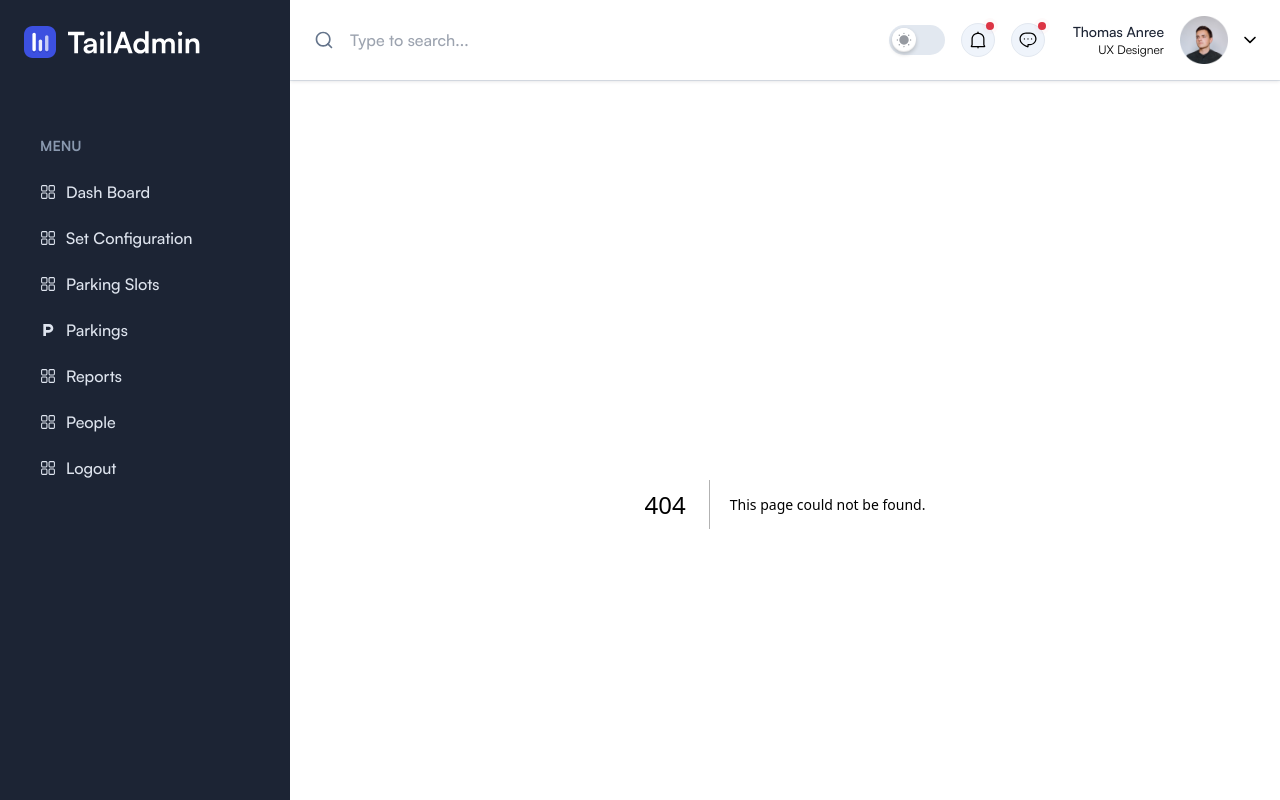
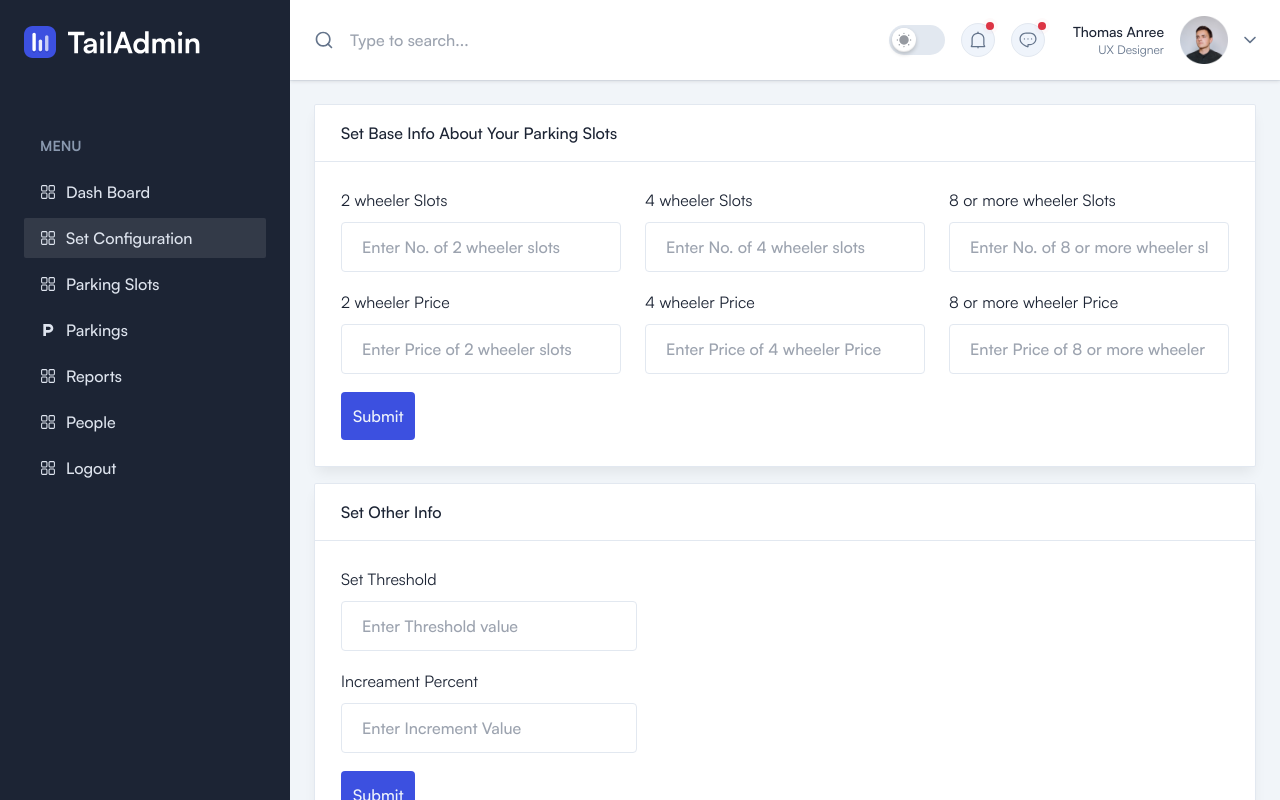
Before and after one commit to ZeroDevInc/sih_dashboard, a Next.js app: page /set_configurations in a window 1280 px wide. Before the commit this address had no page. Built offline with nearby package versions, Linux system fonts and the light colour scheme; a web font is replaced by a local one.

Commit message:
set configurations

```diff
--- /dev/null
+++ b/app/set_configurations/page.tsx
@@ -0,0 +1,140 @@
+import TableTwo from "@/components/Tables/TableTwo";
+
+const page = () => {
+  return (
+    <>
+      <div className="rounded-sm border border-stroke bg-white shadow-default dark:border-strokedark dark:bg-boxdark">
+        <div className="border-b border-stroke py-4 px-6.5 dark:border-strokedark">
+          <h3 className="font-medium text-black dark:text-white">
+            Set Base Info About Your Parking Slots
+          </h3>
+        </div>
+        <form action="#">
+          <div className="p-6.5">
+            <div className="mb-4.5 flex flex-col gap-6 xl:flex-row">
+              <div className="w-full xl:w-1/3">
+                <label className="mb-2.5 block text-black dark:text-white">
+                  2 wheeler Slots
+                </label>
+                <input
+                  type="text"
+                  placeholder="Enter No. of 2 wheeler slots"
+                  className="w-full rounded border-[1.5px] border-stroke bg-transparent py-3 px-5 font-medium outline-none transition focus:border-primary active:border-primary disabled:cursor-default disabled:bg-whiter dark:border-form-strokedark dark:bg-form-input dark:focus:border-primary"
+                />
+              </div>
+
+              <div className="w-full xl:w-1/3">
+                <label className="mb-2.5 block text-black dark:text-white">
+                  4 wheeler Slots
+                </label>
+                <input
+                  type="text"
+                  placeholder="Enter No. of 4 wheeler slots"
+                  className="w-full rounded border-[1.5px] border-stroke bg-transparent py-3 px-5 font-medium outline-none transition focus:border-primary active:border-primary disabled:cursor-default disabled:bg-whiter dark:border-form-strokedark dark:bg-form-input dark:focus:border-primary"
+                />
+              </div>
+
+              <div className="w-full xl:w-1/3">
+                <label className="mb-2.5 block text-black dark:text-white">
+                  8 or more wheeler Slots
+                </label>
+                <input
+                  type="text"
+                  placeholder="Enter No. of 8 or more wheeler slots"
+                  className="w-full rounded border-[1.5px] border-stroke bg-transparent py-3 px-5 font-medium outline-none transition focus:border-primary active:border-primary disabled:cursor-default disabled:bg-whiter dark:border-form-strokedark dark:bg-form-input dark:focus:border-primary"
+                />
+              </div>
+            </div>
+
+            <div className="mb-4.5 flex flex-col gap-6 xl:flex-row">
+              <div className="w-full xl:w-1/3">
+                <label className="mb-2.5 block text-black dark:text-white">
+                  2 wheeler Price
+                </label>
+                <input
+                  type="text"
+                  placeholder="Enter Price of 2 wheeler slots"
+                  className="w-full rounded border-[1.5px] border-stroke bg-transparent py-3 px-5 font-medium outline-none transition focus:border-primary active:border-primary disabled:cursor-default disabled:bg-whiter dark:border-form-strokedark dark:bg-form-input dark:focus:border-primary"
+                />
+              </div>
+
+              <div className="w-full xl:w-1/3">
+                <label className="mb-2.5 block text-black dark:text-white">
+                  4 wheeler Price
+                </label>
+                <input
+                  type="text"
+                  placeholder="Enter Price of 4 wheeler Price"
+                  className="w-full rounded border-[1.5px] border-stroke bg-transparent py-3 px-5 font-medium outline-none transition focus:border-primary active:border-primary disabled:cursor-default disabled:bg-whiter dark:border-form-strokedark dark:bg-form-input dark:focus:border-primary"
+                />
+              </div>
+
+              <div className="w-full xl:w-1/3">
+                <label className="mb-2.5 block text-black dark:text-white">
+                  8 or more wheeler Price
+                </label>
+                <input
+                  type="text"
+                  placeholder="Enter Price of 8 or more wheeler"
+                  className="w-full rounded border-[1.5px] border-stroke bg-transparent py-3 px-5 font-medium outline-none transition focus:border-primary active:border-primary disabled:cursor-default disabled:bg-whiter dark:border-form-strokedark dark:bg-form-input dark:focus:border-primary"
+                />
+              </div>
+            </div>
+
+            <button className="flex w-auto justify-center rounded bg-primary p-3 font-medium text-gray">
+              Submit
+            </button>
+          </div>
+        </form>
+      </div>
+
+      <div className="mt-4 rounded-sm border border-stroke bg-white shadow-default dark:border-strokedark dark:bg-boxdark">
+        <div className="border-b border-stroke py-4 px-6.5 dark:border-strokedark">
+          <h3 className="font-medium text-black dark:text-white">
+            Set Other Info
+          </h3>
+        </div>
+        <form action="#">
+          <div className="p-6.5">
+            <div className="mb-4.5 flex flex-col gap-6 xl:flex-row">
+              <div className="w-full xl:w-1/3">
+                <label className="mb-2.5 block text-black dark:text-white">
+                  Set Threshold
+                </label>
+                <input
+                  type="text"
+                  placeholder="Enter Threshold value"
+                  className="w-full rounded border-[1.5px] border-stroke bg-transparent py-3 px-5 font-medium outline-none transition focus:border-primary active:border-primary disabled:cursor-default disabled:bg-whiter dark:border-form-strokedark dark:bg-form-input dark:focus:border-primary"
+                />
+              </div>
+            </div>
+
+            <div className="mb-4.5 flex flex-col gap-6 xl:flex-row">
+              <div className="w-full xl:w-1/3">
+                <label className="mb-2.5 block text-black dark:text-white">
+                    Increament Percent
+                </label>
+                <input
+                  type="text"
+                  placeholder="Enter Increment Value"
+                  className="w-full rounded border-[1.5px] border-stroke bg-transparent py-3 px-5 font-medium outline-none transition focus:border-primary active:border-primary disabled:cursor-default disabled:bg-whiter dark:border-form-strokedark dark:bg-form-input dark:focus:border-primary"
+                />
+              </div>
+            </div>
+
+            <button className="flex w-auto justify-center rounded bg-primary p-3 font-medium text-gray">
+              Submit
+            </button>
+          </div>
+        </form>
+      </div>
+
+      <div className="flex flex-col gap-10 mt-4">
+        <TableTwo />
+      </div>
+
+    </>
+  );
+};
+
+export default page;
--- a/components/Sidebar/index.tsx
+++ b/components/Sidebar/index.tsx
@@ -113,8 +113,8 @@
 
             <ul className="mb-6 flex flex-col gap-1.5">
                 <SidebarLink Icon={RxDashboard} title={"Dash Board"} href={"/"} currentPath={pathname}  />
-                <SidebarLink Icon={RxDashboard} title={"Set Configuration"} href={"/"} currentPath={pathname}  />
-                <SidebarLink Icon={RxDashboard} title={"Parking Slots"} href={"/"} currentPath={pathname}  />
+                <SidebarLink Icon={RxDashboard} title={"Set Configuration"} href={"/set_configurations"} currentPath={pathname}  />
+                <SidebarLink Icon={RxDashboard} title={"Parking Slots"} href={"/parkingSlot"} currentPath={pathname}  />
                 <SidebarLink Icon={BiSolidParking} title={"Parkings"} href={"/parking"} currentPath={pathname}  />
                 <SidebarLink Icon={RxDashboard} title={"Reports"} href={"/"} currentPath={pathname}  />
                 <SidebarLink Icon={RxDashboard} title={"People"} href={"/peoples"} currentPath={pathname}  />
```
